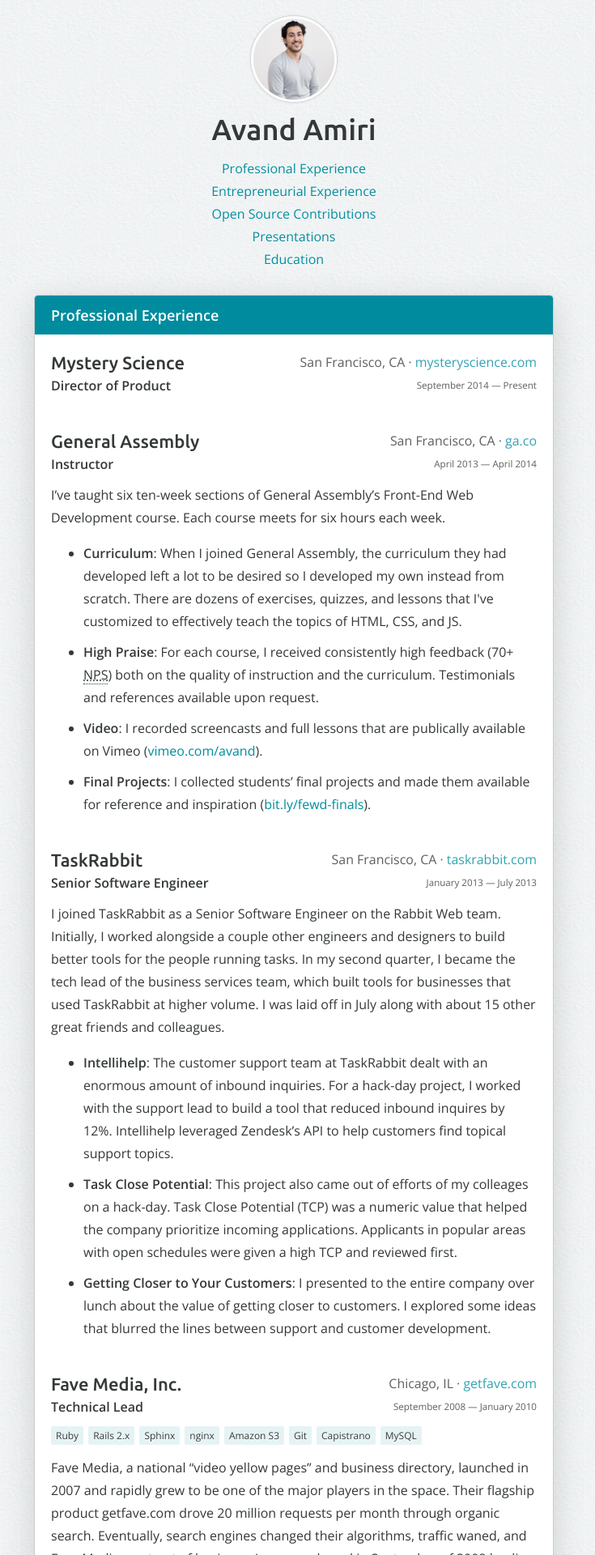
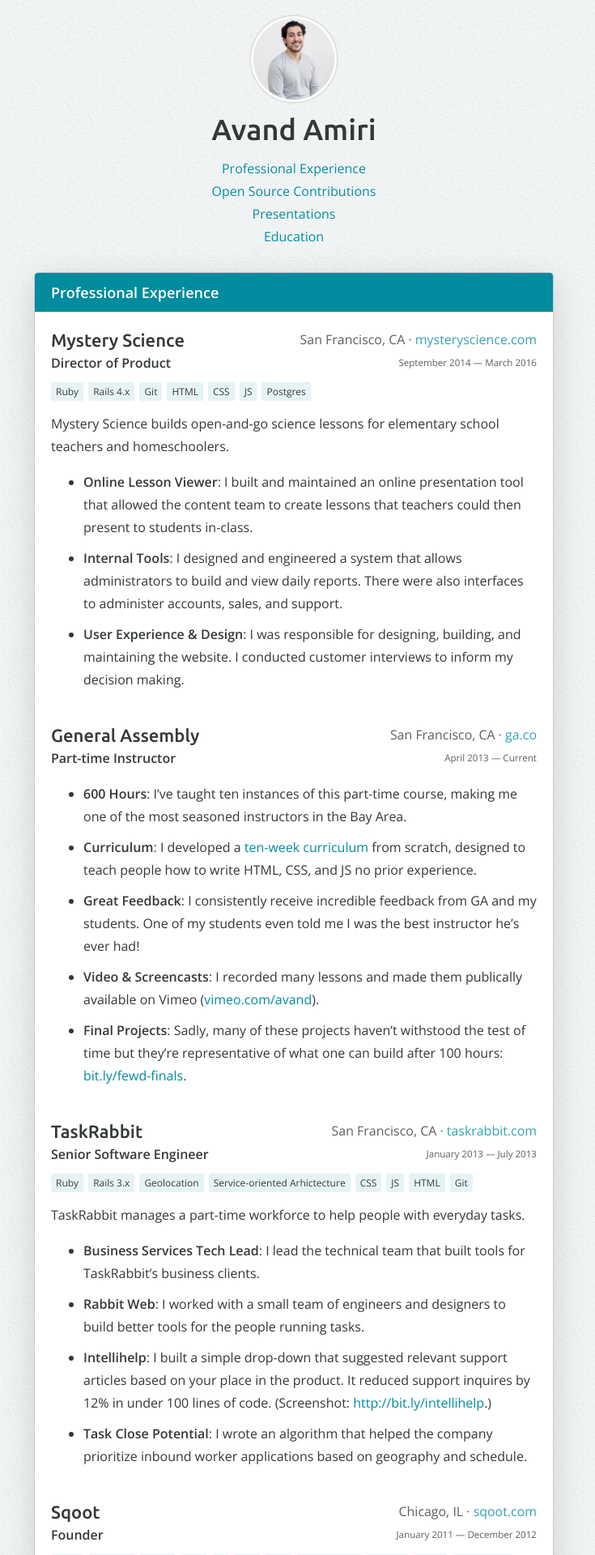
Before and after one commit to avand/avand.github.com, a Jekyll site: the page built from resume.html, in a window 1280 px wide. Shown: the top 1920 px of the page at 81% size, without its empty margins (277-1012 px from the left). Built offline with Jekyll 4.4.1, drawn with Linux system fonts in a browser that asks for light colours; some of the changed text lies outside the part shown.

Commit message:
Resume overhaul

```diff
--- a/resume.html
+++ b/resume.html
@@ -19,7 +19,6 @@
 
 <ul id="toc">
   <li><a href="#professional-experience">Professional Experience</a></li>
-  <li><a href="#entrepreneurial-experience">Entrepreneurial Experience</a></li>
   <li><a href="#open-source-contributions">Open Source Contributions</a></li>
   <li><a href="#presentations">Presentations</a></li>
   <li><a href="#education">Education</a></li>
@@ -37,12 +36,37 @@
       </span>
     </h2>
 
-    <div>
     <h3>
       Director of Product
-        <time>September 2014 — Present</time>
+      <time>September 2014 — March 2016</time>
     </h3>
-    </div>
+
+    <p class="technologies">
+      Ruby, Rails 4.x, Git, HTML, CSS, JS, Postgres
+    </p>
+
+    <p>
+      Mystery Science builds open-and-go science lessons for elementary school
+      teachers and homeschoolers.
+    </p>
+
+    <ul>
+      <li>
+        <strong>Online Lesson Viewer</strong>: I built and maintained an online
+        presentation tool that allowed the content team to create lessons that
+        teachers could then present to students in-class.
+      </li>
+      <li>
+        <strong>Internal Tools</strong>: I designed and engineered a system that
+        allows administrators to build and view daily reports. There were also
+        interfaces to administer accounts, sales, and support.
+      </li>
+      <li>
+        <strong>User Experience &amp; Design</strong>: I was responsible for
+        designing, building, and maintaining the website. I conducted customer
+        interviews to inform my decision making.
+      </li>
+    </ul>
   </article>
 
   <article>
@@ -54,42 +78,39 @@
       </span>
     </h2>
 
-    <div class="position">
     <h3>
-        Instructor
-        <time>April 2013 — April 2014</time>
+      Part-time Instructor
+      <time>April 2013 — Current</time>
     </h3>
-
-      <p>
-        I’ve taught six ten-week sections of General Assembly’s Front-End
-        Web Development course. Each course meets for six hours each week.
-      </p>
 
     <ul>
       <li>
-          <strong>Curriculum</strong>: When I joined General Assembly, the
-          curriculum they had developed left a lot to be desired so I
-          developed my own instead from scratch. There are dozens of
-          exercises, quizzes, and lessons that I've customized to effectively
-          teach the topics of HTML, CSS, and JS.
+        <strong>600 Hours</strong>: I’ve taught ten instances of this
+        part-time course, making me one of the most seasoned instructors in
+        the Bay Area.
       </li>
       <li>
-          <strong>High Praise</strong>: For each course, I received consistently
-          high feedback (70+ <abbr title="Net Promoter Score">NPS</abbr>) both
-          on the quality of instruction and the curriculum. Testimonials and
-          references available upon request.
+        <strong>Curriculum</strong>: I developed a <a href="/fewd-37">ten-week
+        curriculum</a> from scratch, designed to teach people how to write
+        HTML, CSS, and JS no prior experience.
       </li>
       <li>
-          <strong>Video</strong>: I recorded screencasts and full lessons that
-          are publically available on Vimeo
+        <strong>Great Feedback</strong>: I consistently receive incredible
+        feedback from GA and my students. One of my students even told me I was
+        the best instructor he’s ever had!
+      </li>
+      <li>
+        <strong>Video &amp; Screencasts</strong>: I recorded many lessons
+        and made them publically available on Vimeo
         (<a href="http://vimeo.com/avand">vimeo.com/avand</a>).
       </li>
       <li>
-          <strong>Final Projects</strong>: I collected students’ final projects
-          and made them available for reference and inspiration
-          (<a href="http://bit.ly/fewd-finals">bit.ly/fewd-finals</a>).
+        <strong>Final Projects</strong>: Sadly, many of these projects haven’t
+        withstood the test of time but they’re representative of what one can
+        build after 100 hours:
+        <a href="http://bit.ly/fewd-finals">bit.ly/fewd-finals</a>.
+      </li>
     </ul>
-    </div>
   </article>
 
   <article>
@@ -101,301 +122,42 @@
       </span>
     </h2>
 
-    <div class="position">
     <h3>
       Senior Software Engineer
       <time>January 2013 — July 2013</time>
     </h3>
 
+    <p class="technologies">
+      Ruby, Rails 3.x, Geolocation, Service-oriented Arhictecture, CSS, JS,
+      HTML, Git
+    </p>
+
     <p>
-        I joined TaskRabbit as a Senior Software Engineer on the Rabbit Web
-        team. Initially, I worked alongside a couple other engineers and
-        designers to build better tools for the people running tasks. In my
-        second quarter, I became the tech lead of the business services team,
-        which built tools for businesses that used TaskRabbit at higher volume.
-        I was laid off in July along with about 15 other great friends and
-        colleagues.
+      TaskRabbit manages a part-time workforce to help people with everyday
+      tasks.
     </p>
 
     <ul>
       <li>
-          <strong>Intellihelp</strong>: The customer support team at
-          TaskRabbit dealt with an enormous amount of inbound inquiries. For
-          a hack-day project, I worked with the support lead to build a
-          tool that reduced inbound inquires by 12%. Intellihelp leveraged
-          Zendesk’s API to help customers find topical support topics.
+        <strong>Business Services Tech Lead</strong>: I lead the technical
+        team that built tools for TaskRabbit’s business clients.
       </li>
       <li>
-          <strong>Task Close Potential</strong>: This project also came out
-          of efforts of my colleages on a hack-day. Task Close Potential (TCP)
-          was a numeric value that helped the company prioritize incoming
-          applications. Applicants in popular areas with open schedules were
-          given a high TCP and reviewed first.
+        <strong>Rabbit Web</strong>: I worked with a small team of engineers
+        and designers to build better tools for the people running tasks.
       </li>
       <li>
-          <strong>Getting Closer to Your Customers</strong>: I presented to
-          the entire company over lunch about the value of getting closer to
-          customers. I explored some ideas that blurred the lines between
-          support and customer development.
+        <strong>Intellihelp</strong>: I built a simple drop-down that
+        suggested relevant support articles based on your place in the product.
+        It reduced support inquires by 12% in under 100 lines of code.
+        (Screenshot: <a href="http://bit.ly/intellihelp">http://bit.ly/intellihelp</a>.)
+      </li>
+      <li>
+        <strong>Task Close Potential</strong>: I wrote an algorithm that
+        helped the company prioritize inbound worker applications based on
+        geography and schedule.
       </li>
     </ul>
-    </div>
-  </article>
-
-  <article>
-    <h2>
-      <span class="ubuntu-500">Fave Media, Inc.</span>
-      <span>
-        <span class="location">Chicago, IL</span> ·
-        <a href="http://getfave.com">getfave.com</a>
-      </span>
-    </h2>
-
-    <div class="position">
-      <h3>
-        Technical Lead
-        <time>September 2008 — January 2010</time>
-      </h3>
-
-      <p class="technologies">
-        Ruby, Rails 2.x, Sphinx, nginx, Amazon S3, Git, Capistrano, MySQL
-      </p>
-
-      <p>
-        Fave Media, a national “video yellow pages” and business directory,
-        launched in 2007 and rapidly grew to be one of the major players in
-        the space. Their flagship product getfave.com drove 20 million requests
-        per month through organic search. Eventually, search engines changed
-        their algorithms, traffic waned, and Fave Media went out of business. I
-        came on board in September of 2008 leading and growing the team from two
-        to five engineers before leaving to start my own business in January of
-        2010.
-      </p>
-
-      <ul>
-        <li>
-          <strong>Data</strong>: Fave used an outside vendor, Localeze, for
-          their 17+ million business listings. Every month this vendor
-          published changesets affecting over 50% of that data. I oversaw
-          the development of a project that fetched, analyzed and crunched
-          these massive sets of changes.
-        </li>
-        <li>
-          <strong>People</strong>: Using Scrum methodologies, which I
-          learned independently and from other peers, I built the team from
-          two to five engineers. We maintained weekly sprints, daily
-          stand-ups and fostered a culture that promoted innovation.
-        </li>
-        <li>
-          <strong>Sales</strong>: Fave brought in hundreds of new users and
-          businesses every day. The challenge: empowering a team of sales
-          representatives with this data. I took a “buy vs. build” approach
-          to the problem and, working with the Highrise API, developed a
-          solution that scaled to tens of thousands of leads.
-        </li>
-      </ul>
-    </div>
-  </article>
-
-  <article>
-    <h2>
-      <span class="ubuntu-500">Gorilla</span>
-      <span>
-        <span class="location">Chicago, IL</span> ·
-        <a href="http://www.gorillachicago.com">gorillachicago.com</a>
-      </span>
-    </h2>
-
-    <p>
-      I had a fantastic opportunity to work with a range of exclusively
-      web-based technologies at Gorilla. I introduced agile development
-      processes, such as test driven development and pair programming. I also
-      introduced the team to Rails and demonstrated its effectiveness with the
-      development of spexchicago.com.
-    </p>
-
-    <div class="position">
-      <h3>
-        Spex Chicago
-        <time>February 2008 — May 2008</time>
-      </h3>
-
-      <p class="technologies">
-        Ruby, Rails 2.x, ImageMagick, RMagick, HTML, CSS, JS, Subversion,
-        Capistrano, MySQL
-      </p>
-
-      <p>
-        I built Spex Chicago's website entirely from scratch using Ruby on Rails
-        2.1. Working alongside a designer who favored jQuery as opposed to
-        Prototype and Script.aculo.us, we implemented elaborate visual
-        animations and AJAX integration throughout the front-end. The
-        administrative interface, where I had the opportunity to express much
-        creative license, featured image size validation with ImageMagick and a
-        clever customization of ActiveRecord. The site has since been
-        redesigned.
-      </p>
-    </div>
-
-    <div class="position">
-      <h3>
-        Northpoint Horizons
-        <time>May 2008 — September 2008</time>
-      </h3>
-
-      <p class="technologies">
-        C#, ASP.NET 2.0, HTML, CSS, JS, NHibernate, Subversion, SQL Server
-      </p>
-
-      <p>
-        I had the opportunity to build this site from front to back with C# and
-        ASP.NET. It featured a Microsoft SQL Server back-end that used stored
-        procedures to communicate to a custom data layer. Business objects,
-        consuming that information, fed values to the user interface, which I
-        also constructed from the ground up. Northpoint was another site that
-        exercised my design abilities with a very graphic-heavy front end. The
-        site has since been redesigned.
-      </p>
-    </div>
-  </article>
-
-  <article>
-    <h2>
-      <span class="ubuntu-500">Clarity Consulting</span>
-      <span>
-        <span class="location">Chicago, IL</span> ·
-        <a href="http://www.claritycon.com">claritycon.com</a>
-      </span>
-    </h2>
-
-    <p>
-      I was employed at Clarity as an Engagement Engineer, a position that
-      involved developing software solutions alongside other Clarity colleagues
-      at several client engagements.
-    </p>
-
-    <div class="position">
-      <h3>
-        Crate and Barrel, Point of Sale
-        <time>June 2007 — February 2008</time>
-      </h3>
-
-      <p class="technologies">
-        C#, .NET 2.0, Windows Forms, Web Services / SOAP, GDI+, Team
-        Foundation Server, Visual SourceSafe
-      </p>
-
-      <p>
-        I was responsible for major functionality in a national rollout of the
-        point of sale system to all Crate and Barrel stores. Product
-        enhancements included development of 8.5” x 11” receipts, a variety of
-        transactional notes and changes to order maintenance functionality.
-      </p>
-    </div>
-
-    <div class="position">
-      <h3>
-        Echo Global Logistics, EDI Integration & Performance Tuning
-        <time>April 2007 — June 2007</time>
-      </h3>
-
-      <p class="technologies">
-        C#, .NET 2.0, ASP.NET 2.0, Windows Services, SQL Server 2005, GDI+,
-        Subversion
-      </p>
-
-      <p>
-        I created an integration between shippers and suppliers that updated
-        Echo’s existing web application with shipping status updates. I also
-        took action to improve performance across Echo’s infrastructure, which
-        included SQL Server and ASP .NET profiling.
-      </p>
-    </div>
-  </article>
-
-  <article>
-    <h2>
-      <span class="ubuntu-500">Peregrine Financial Group</span>
-      <span>
-        <span class="location">Chicago, IL</span>
-      </span>
-    </h2>
-
-    <p class="technologies">
-      Classic ASP, ASP.NET, C#, JS, HTML, CSS
-    </p>
-
-    <p>
-      Right out of high school, I moved to Chicago and started working for
-      Peregrine Financial Group. I started out as a help desk intern, then came
-      on full-time, and eventually transitioned into a junior level engineer.
-      It was these initial experiences that got me interested in technology and
-      engineering.
-    </p>
-
-    <div class="position">
-      <h3>
-        Junior Web Developer
-        <time>April 2006 — April 2007</time>
-      </h3>
-
-      <p>
-        I built and maintained several interal and external websites, including
-        an opt-out service for email marketing, and a customer support
-        dashboard.
-      </p>
-    </div>
-
-    <div class="position">
-      <h3>
-        Help Desk
-        <time>September 2004 — April 2006</time>
-      </h3>
-
-      <p>
-        My responsibilities included managing company email, fixing hardware
-        issues for the several hundred office computers, and sometimes setting
-        up and tearing down servers.
-      </p>
-    </div>
-  </article>
-</section>
-
-<section id="entrepreneurial-experience">
-  <h1>Entrepreneurial Experience</h1>
-
-  <article>
-    <h2>
-      <span class="ubuntu-500">Canary</span>
-      <span>
-        <span class="location">San Francisco, CA</span> ·
-        <a href="http://www.canaryup.com">canaryup.com</a>
-      </span>
-    </h2>
-
-    <h3>
-      Founder
-      <time>January 2013 — Now</time>
-    </h3>
-
-    <p class="technologies">
-      Ruby, Rails 4.x, HTML, CSS, JS, Postgres, Sidekiq, Heroku, Git
-    </p>
-
-    <p>
-      Canary is a service that notifies you if your website or app goes
-      down. It does this by pinging URLs every minute. If the server fails
-      to respond or responds unsuccessfully, Canary sends email and SMS
-      notifications. The entire product, from design to engineering, has been
-      built by and maintained by myself and my co-founder.
-    </p>
-
-    <ul>
-      <li>
-        <strong>CSS Animation</strong>: Canary is the first project that
-        I’ve had the chance to use CSS animation in a pratical setting. It
-        contributes significantly to the overall design.
-      </li>
   </article>
 
   <article>
@@ -418,33 +180,176 @@
     </p>
 
     <p>
-      Sqoot is a local deal API that makes it easy for developers and online
-      publishers to monetize their apps and websites. We integrated with
-      almost 100 local deal providers. For each provider, we would aggregate
-      and normalize deal data, which we’d then expose through our API. The
-      API allows users to filter deals by location, category, and price. The
-      API also allowed customers to track impressions, clicks, and
-      purchases in real-time. Sqoot was acquired by Clutch in 2013.
+      Sqoot aggregates local deals, making them available to developers and
+      publishers to monetize their apps or websites. Acquired by Clutch in
+      2013.
     </p>
 
     <ul>
       <li>
-        <strong>Cross-site Scripting</strong>: I built an embeddable widget,
-        which loaded local deals from our servers onto publisher websites.
-        We served millions of deals through these widget installations but
-        ultimately ended up scraping the feature because it couldn’t compete
-        with traditional advertising.
+        <strong>JSON API</strong>: Our deal API served tens of thousands of
+        requests for deals by category, price, and location.
       </li>
       <li>
-        <strong>Scale</strong>: Every day, our API served tens of thousands
-        of requests. In the background, our import system was continuously
-        downloading and updating deals from almost 100 disparate sources.
+        <strong>Cross-site Scripting</strong>: I built an embeddable widget,
+        which loaded local deals from our servers onto publisher websites,
+        similar to traditional online advertising.
       </li>
       <li>
-        <strong>Data Normalization</strong>: With almost 100 data sources,
-        the biggest challenge was parsing and normalizing each data set.
-        Background processes would clean, categorize, and localize every
-        deal and merchant as it entered the system.
+        <strong>Data Import &amp; Normalization</strong>: I architected a
+        system that continuously imported, parsed, and normalized data from
+        almost 100 sources.
+      </li>
+    </ul>
+  </article>
+
+  <article>
+    <h2>
+      <span class="ubuntu-500">Fave Media, Inc.</span>
+      <span>
+        <span class="location">Chicago, IL</span> ·
+        <a href="http://getfave.com">getfave.com</a>
+      </span>
+    </h2>
+
+    <h3>
+      Tech Lead
+      <time>September 2008 — January 2010</time>
+    </h3>
+
+    <p class="technologies">
+      Ruby, Rails 2.x, Sphinx, nginx, Amazon S3, Git, Capistrano, MySQL
+    </p>
+
+    <p>
+      Fave Media’s flagship product, getfave.com, drove millions of visitors
+      each month to their local business directory through organic search.
+    </p>
+
+    <ul>
+      <li>
+        <strong>Bulk Data Imports</strong>: I oversaw the development of a
+        project that fetched, analyzed, and imported tens of millions of
+        local business listings monthly.
+      </li>
+      <li>
+        <strong>Scrum</strong>: I built a team from two to five engineers. We
+        maintained weekly sprints, daily stand-ups, and fostered a culture
+        that promoted innovation.
+      </li>
+      <li>
+        <strong>Sales Automation</strong>: I built an integration with
+        Highrise that allowed the sales team to scale to tens of thousands of
+        leads.
+      </li>
+    </ul>
+  </article>
+
+  <article>
+    <h2>
+      <span class="ubuntu-500">Gorilla</span>
+      <span>
+        <span class="location">Chicago, IL</span> ·
+        <a href="http://www.gorillachicago.com">gorillachicago.com</a>
+      </span>
+    </h2>
+
+    <h3>
+      Engineer
+      <time>February 2008 — September 2008</time>
+    </h3>
+
+    <p class="technologies">
+      Ruby, Rails 2.x, ImageMagick, RMagick, HTML, CSS, JS, Subversion,
+      Capistrano, MySQL, C#, ASP.NET, SQL Server
+    </p>
+
+    <p>
+      Gorilla was a boutique software development consultancy.
+    </p>
+
+    <ul>
+      <li>
+        <strong>Spex Chicago</strong>: I built this optical retailer’s website
+        entirely from scratch using Ruby on Rails 2.1. The site has since been
+        redesigned but it featured elaborate visual animations and an
+        adminstrative interface for managing site content.
+      </li>
+      <li>
+        <strong>Northpoint Horizons</strong>: I built this site for an
+        educational company from the database to the front-end with C# and
+        ASP.NET.
+      </li>
+    </ul>
+  </article>
+
+  <article>
+    <h2>
+      <span class="ubuntu-500">Clarity Consulting</span>
+      <span>
+        <span class="location">Chicago, IL</span> ·
+        <a href="http://www.claritycon.com">claritycon.com</a>
+      </span>
+    </h2>
+
+    <h3>
+      Engagement Engineer
+      <time>April 2007 — February 2008</time>
+    </h3>
+
+    <p class="technologies">
+      C#, ASP.NET 2.0, Windows Forms, Windows Services, SOAP, GDI+, Team
+      Foundation Server, Visual SourceSafe, SQL Server 2005, Subversion
+    </p>
+
+    <ul>
+      <li>
+        <strong>Crate and Barrel, Point of Sale</strong>: I was responsible for
+        major functionality in a national rollout of the point of sale system,
+        including development of 8.5” x 11” receipts, a variety of transactional
+        notes, and changes to order maintenance functionality.
+      </li>
+      <li>
+        <strong>Echo Global Logistics</strong>: I created an integration between
+        shippers and suppliers that updated Echo’s existing web application with
+        shipping status updates. I also took action to improve performance
+        across Echo’s infrastructure, which included SQL Server and ASP .NET
+        profiling.
+      </li>
+    </ul>
+  </article>
+
+  <article>
+    <h2>
+      <span class="ubuntu-500">Peregrine Financial Group</span>
+      <span>
+        <span class="location">Chicago, IL</span>
+      </span>
+    </h2>
+
+    <h3>
+      Help Desk &amp; Junior Web Developer
+      <time>September 2004 — April 2007</time>
+    </h3>
+
+    <p class="technologies">
+      Classic ASP, ASP.NET, C#, JS, HTML, CSS
+    </p>
+
+    <p>
+      My first job out of high school that kickstarted by career.
+    </p>
+
+    <ul>
+      <li>
+        <strong>Help Desk</strong>: I managed company email, fixed hardware
+        issues for the several hundred office computers, and sometimes set up
+        up and tore down servers.
+      </li>
+      <li>
+        <strong>Junior Web Developer</strong>: I built and maintained several
+        interal and external websites, including an opt-out service for email
+        marketing, and a customer support dashboard.
       </li>
     </ul>
   </article>
--- a/stylesheets/resume.css
+++ b/stylesheets/resume.css
@@ -83,9 +83,6 @@
 article > p {
   margin: .625em 0;
 }
-.position {
-  margin-bottom: .625em;
-}
 
 @media print {
   html {
```
Lines whose indentation alone changed are shown as unchanged.
